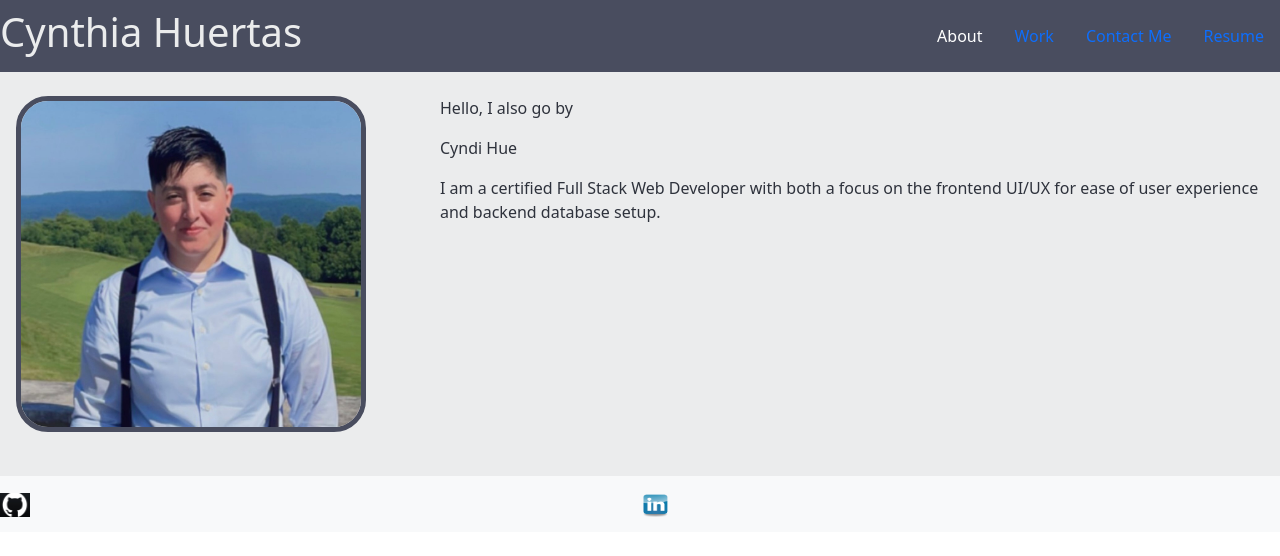
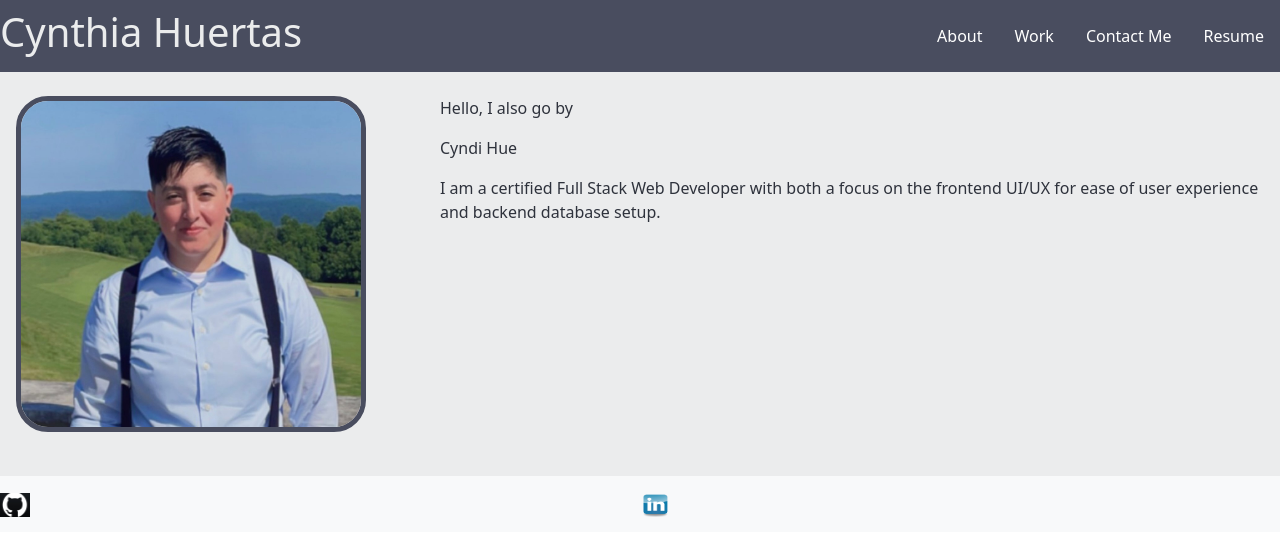
Before and after one commit to CyndiHue/HuertasCPortfolio, a React (Vite) app: page / in a window 1280 px wide. Shown: the top 556 px of the page. Built offline with nearby package versions, Linux system fonts and the light colour scheme.

Commit message:
about me style works, adding style to other links

```diff
--- a/src/components/Navbar.jsx
+++ b/src/components/Navbar.jsx
@@ -31,6 +31,7 @@ function Navbar() {
         <Link
           to="/Work"
           className={currentPage === '/Work' ? 'nav-link active' : 'nav-link'}
+          style={currentPage === '/About' ? activeLinkStyle : linkStyle}
         >
           Work
         </Link>
@@ -39,6 +40,7 @@ function Navbar() {
         <Link
           to="/Contact"
           className={currentPage === '/Contact' ? 'nav-link active' : 'nav-link'}
+          style={currentPage === '/About' ? activeLinkStyle : linkStyle}
         >
           Contact Me
         </Link>
@@ -47,6 +49,7 @@ function Navbar() {
         <Link
           to="/Resume"
           className={currentPage === '/Resume' ? 'nav-link active' : 'nav-link'}
+          style={currentPage === '/About' ? activeLinkStyle : linkStyle}
         >
           Resume
         </Link>
```
